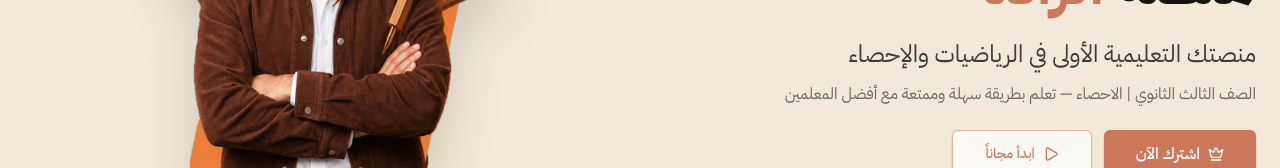
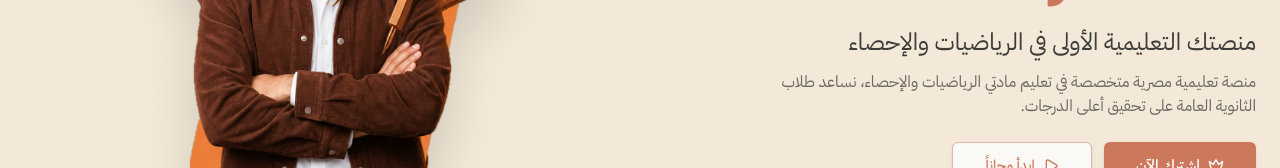
Before and after one commit to abdomia/foo, a Next.js app: page / in a window 1280 px wide. Shown: the part 414-582 px from the top of the page. Built offline with nearby package versions, Linux system fonts and the light colour scheme; no server answers; the database is empty.

Commit message:
Signup: add First Secondary (الصف الأول الثانوي) to grade options; landing: update hero tagline

```diff
--- a/app/auth/signup/page.tsx
+++ b/app/auth/signup/page.tsx
@@ -280,6 +280,7 @@ export default function SignupPage() {
                   >
                     <option value="" disabled>اختر السنة الدراسية</option>
                     <option value="third_preparatory">الصف الثالث الاعدادي</option>
+                    <option value="first_secondary">الصف الأول الثانوي</option>
                     <option value="second_secondary">الصف الثاني الثانوي (بكالوريا)</option>
                     <option value="third_secondary_math">الصف الثالث الثانوي (علمي رياضة)</option>
                     <option value="third_secondary_literary">الصف الثالث الثانوي (الشعبة الادبية)</option>
--- a/app/landing/page.tsx
+++ b/app/landing/page.tsx
@@ -407,7 +407,7 @@ export default function LandingPage() {
               </p>
 
               <p className="hero-description text-sm sm:text-base text-text-muted mb-6 max-w-lg mx-auto lg:mx-0">
-                الصف الثالث الثانوي | الاحصاء — تعلم بطريقة سهلة وممتعة مع أفضل المعلمين
+                منصة تعليمية مصرية متخصصة في تعليم مادتي الرياضيات والإحصاء، نساعد طلاب الثانوية العامة على تحقيق أعلى الدرجات.
               </p>
 
               <div className="hero-cta flex flex-col sm:flex-row gap-3 justify-center lg:justify-start">
```
